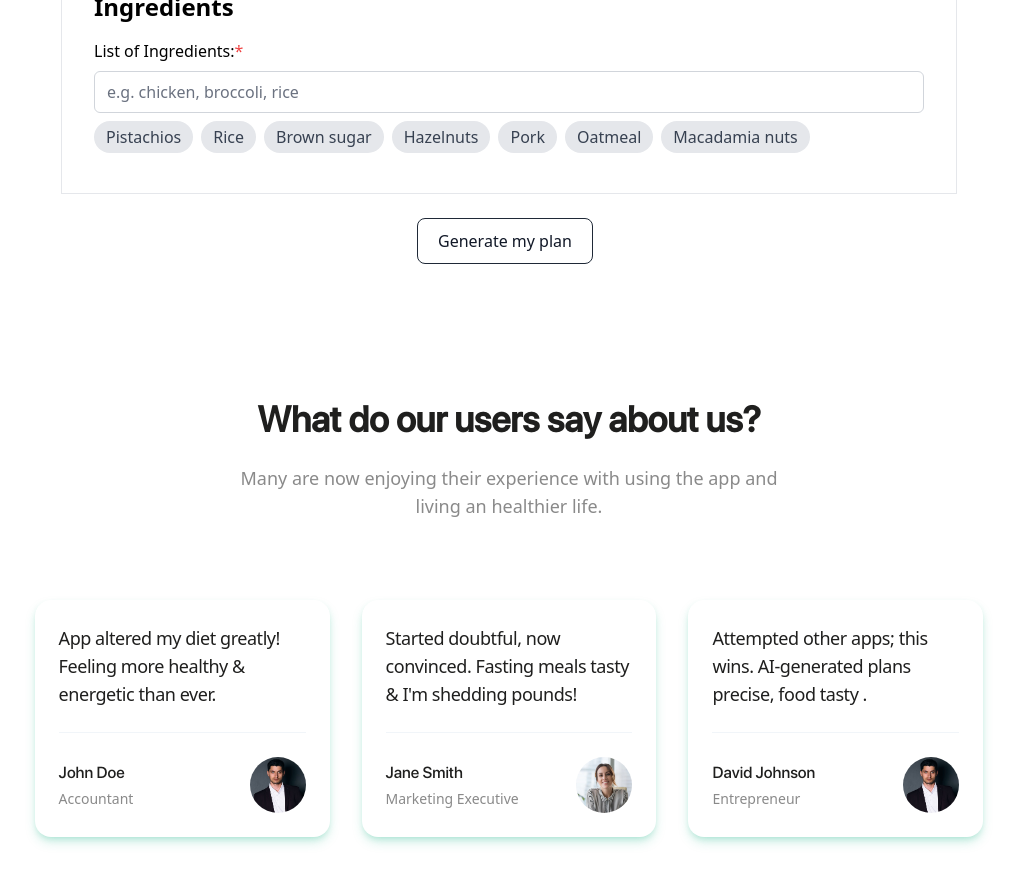
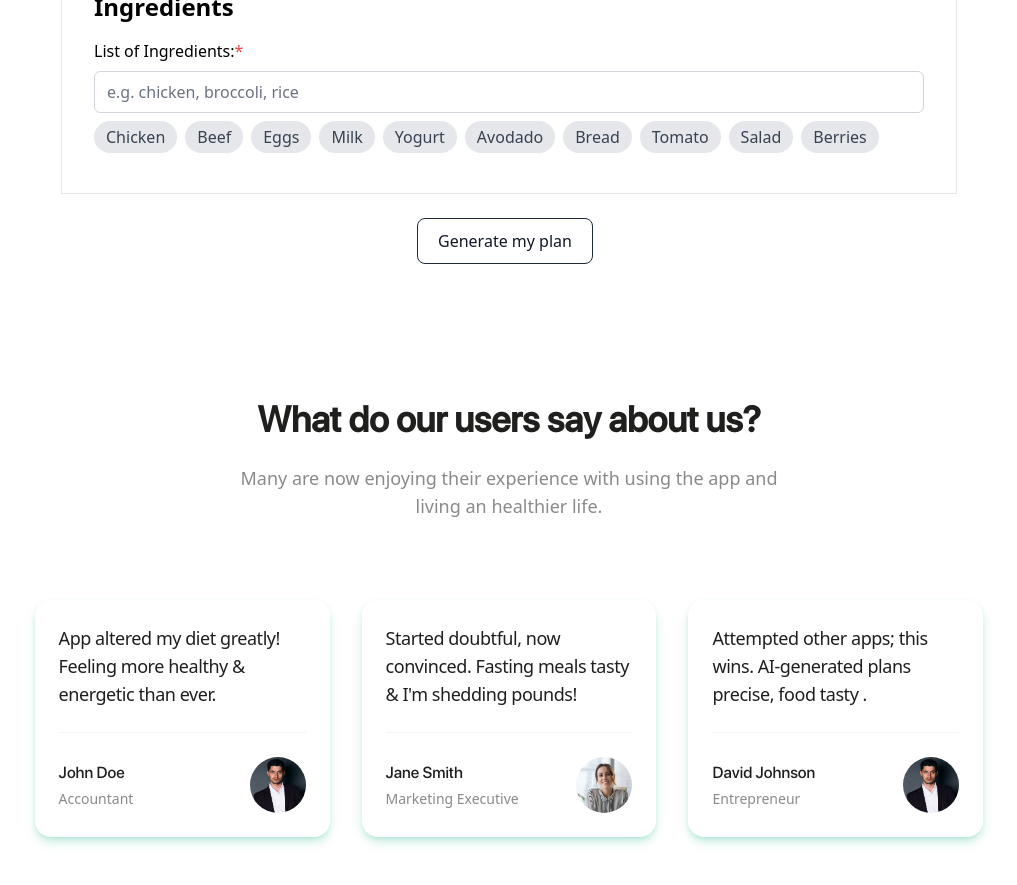
Before and after one commit to SoftupTechnologies/nutri-plan-gpt, a Next.js app: page / in a window 1280 px wide. Shown: the part 1200-2085 px from the top of the page, without its empty margins (131-1148 px from the left). Built offline with nearby package versions, Linux system fonts and the light colour scheme.

Commit message:
static suggested ingredients

```diff
--- a/components/home/PlanGeneration/components/IngredientsInput/Presentational.tsx
+++ b/components/home/PlanGeneration/components/IngredientsInput/Presentational.tsx
@@ -6,7 +6,7 @@ import React, {
 } from 'react';
 
 import commonIngredients from '../../constants/commonIngredients';
-import generateRandomStrings from '../../helpers/generateRandomStrings';
+// import generateRandomStrings from '../../helpers/generateRandomStrings';
 import getInputBorderClasses from '../../helpers/getInputBorderClasses';
 
 interface Props {
@@ -25,7 +25,7 @@ const IngredientsInput: React.FC<Props> = ({
 
 
   const defaultSuggestion = useMemo(() => {
-    return generateRandomStrings(commonIngredients, 7);
+    return ['Chicken', 'Beef', 'Eggs', 'Milk', 'Yogurt', 'Avodado', 'Bread', 'Tomato', 'Salad', 'Berries'];
   }, []);
 
   const handleInputChange = (event: React.ChangeEvent<HTMLInputElement>) => {
--- a/components/home/PlanGeneration/components/PlanGenerationForm/Presentational.tsx
+++ b/components/home/PlanGeneration/components/PlanGenerationForm/Presentational.tsx
@@ -96,7 +96,7 @@ const PlanGenerationForm: React.FC = () => {
             alt="plan-generating-image"
           />
           <h2 className="flex items-center pt-6 text-center">
-            <span className="pr-3">Your plan is being generated</span>
+            <span className="pr-3">Your plan is being generated. It might take up to 40 seconds..</span><br/>
             <LoadingDots />
           </h2>
         </motion.div>
```
